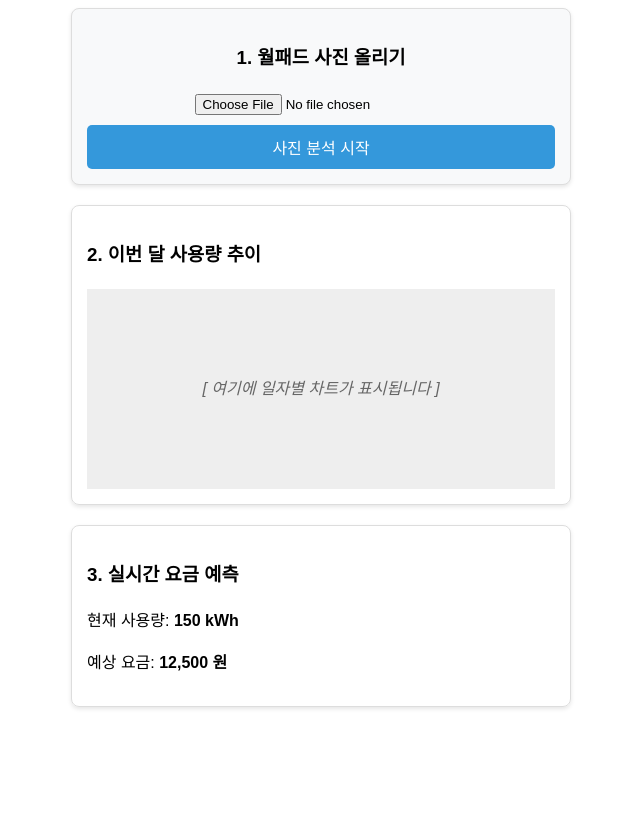
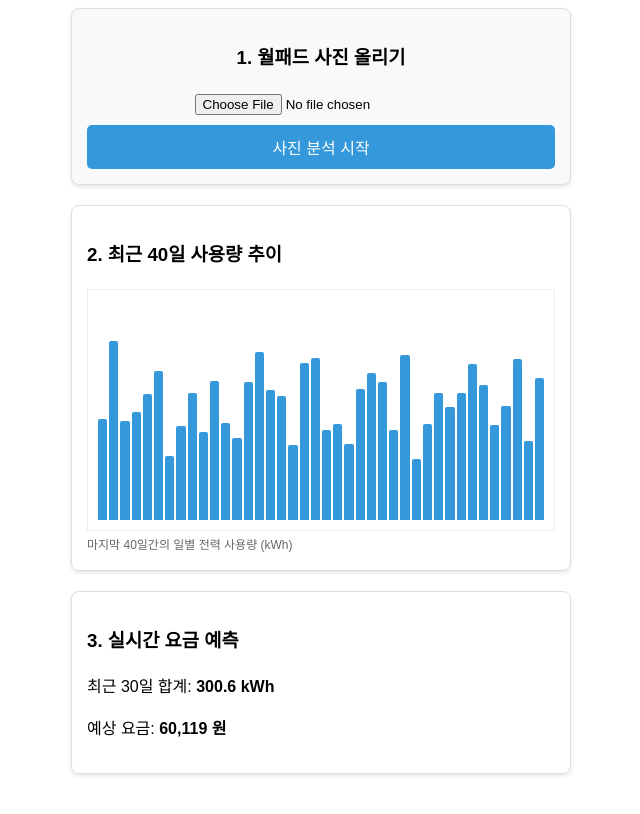
Before and after one commit to danielk0121/energytracker, a plain HTML site: page prototype/index.html in a window 1280 px wide. Shown: the part 106-920 px from the top of the page, without its empty margins (319-959 px from the left). Before the commit the page ends 853 px from the top, so only its background shows below. Drawn offline with Linux system fonts and the light colour scheme.

Commit message:
feat: 40일치 샘플 데이터 생성 및 바 차트 시각화 구현

```diff
--- a/prototype/index.html
+++ b/prototype/index.html
@@ -9,10 +9,13 @@
         .card { border: 1px solid #ddd; border-radius: 8px; padding: 15px; margin-bottom: 20px; box-shadow: 0 2px 4px rgba(0,0,0,0.1); }
         h1 { color: #2c3e50; text-align: center; }
         .upload-section { background-color: #f8f9fa; text-align: center; }
-        .chart-placeholder { height: 200px; background: #eee; display: flex; align-items: center; justify-content: center; color: #666; font-style: italic; }
+        .chart-container { height: 220px; border: 1px solid #eee; margin-top: 10px; display: flex; align-items: flex-end; gap: 2px; padding: 10px; overflow-x: auto; }
+        .bar { background-color: #3498db; width: 10px; border-radius: 2px 2px 0 0; }
+        .bar:hover { background-color: #2980b9; }
         button { background-color: #3498db; color: white; border: none; padding: 10px 20px; border-radius: 5px; cursor: pointer; width: 100%; font-size: 16px; }
         button:hover { background-color: #2980b9; }
         input[type="file"] { margin-bottom: 10px; }
+        .data-info { font-size: 12px; color: #666; margin-top: 5px; }
     </style>
 </head>
 <body>
@@ -25,20 +28,57 @@
     </div>
 
     <div class="card">
-        <h3>2. 이번 달 사용량 추이</h3>
-        <div class="chart-placeholder">
-            [ 여기에 일자별 차트가 표시됩니다 ]
+        <h3>2. 최근 40일 사용량 추이</h3>
+        <div id="chart" class="chart-container">
+            <!-- 차트 바가 여기에 생성됩니다 -->
         </div>
+        <div class="data-info">마지막 40일간의 일별 전력 사용량 (kWh)</div>
     </div>
 
     <div class="card">
         <h3>3. 실시간 요금 예측</h3>
-        <p>현재 사용량: <strong>150 kWh</strong></p>
-        <p>예상 요금: <strong>12,500 원</strong></p>
+        <p>최근 30일 합계: <strong id="total-usage">0 kWh</strong></p>
+        <p>예상 요금: <strong id="predicted-cost">0 원</strong></p>
     </div>
 
     <script>
-        // 향후 OCR 및 Chart 로직이 여기에 추가됩니다.
+        // 40일치 샘플 데이터 생성 (최근 40일)
+        const generateSampleData = () => {
+            const data = [];
+            const today = new Date();
+            for (let i = 39; i >= 0; i--) {
+                const date = new Date();
+                date.setDate(today.getDate() - i);
+                // 일일 사용량 5kWh ~ 15kWh 사이 랜덤값 생성
+                const usage = (Math.random() * 10 + 5).toFixed(1);
+                data.push({
+                    date: date.toISOString().split('T')[0],
+                    usage: parseFloat(usage)
+                });
+            }
+            return data;
+        };
+
+        const sampleData = generateSampleData();
+        const chartContainer = document.getElementById('chart');
+        const totalUsageEl = document.getElementById('total-usage');
+        const predictedCostEl = document.getElementById('predicted-cost');
+
+        // 차트 그리기
+        sampleData.forEach(item => {
+            const bar = document.createElement('div');
+            bar.className = 'bar';
+            // 높이 계산 (최대 15kWh 기준)
+            const height = (item.usage / 15) * 180;
+            bar.style.height = `${height}px`;
+            bar.title = `${item.date}: ${item.usage} kWh`;
+            chartContainer.appendChild(bar);
+        });
+
+        // 요금 계산 (간단 요금제 적용: 1kWh당 200원 가정)
+        const last30DaysUsage = sampleData.slice(10).reduce((acc, cur) => acc + cur.usage, 0);
+        totalUsageEl.textContent = `${last30DaysUsage.toFixed(1)} kWh`;
+        predictedCostEl.textContent = `${Math.floor(last30DaysUsage * 200).toLocaleString()} 원`;
     </script>
 </body>
 </html>
```
